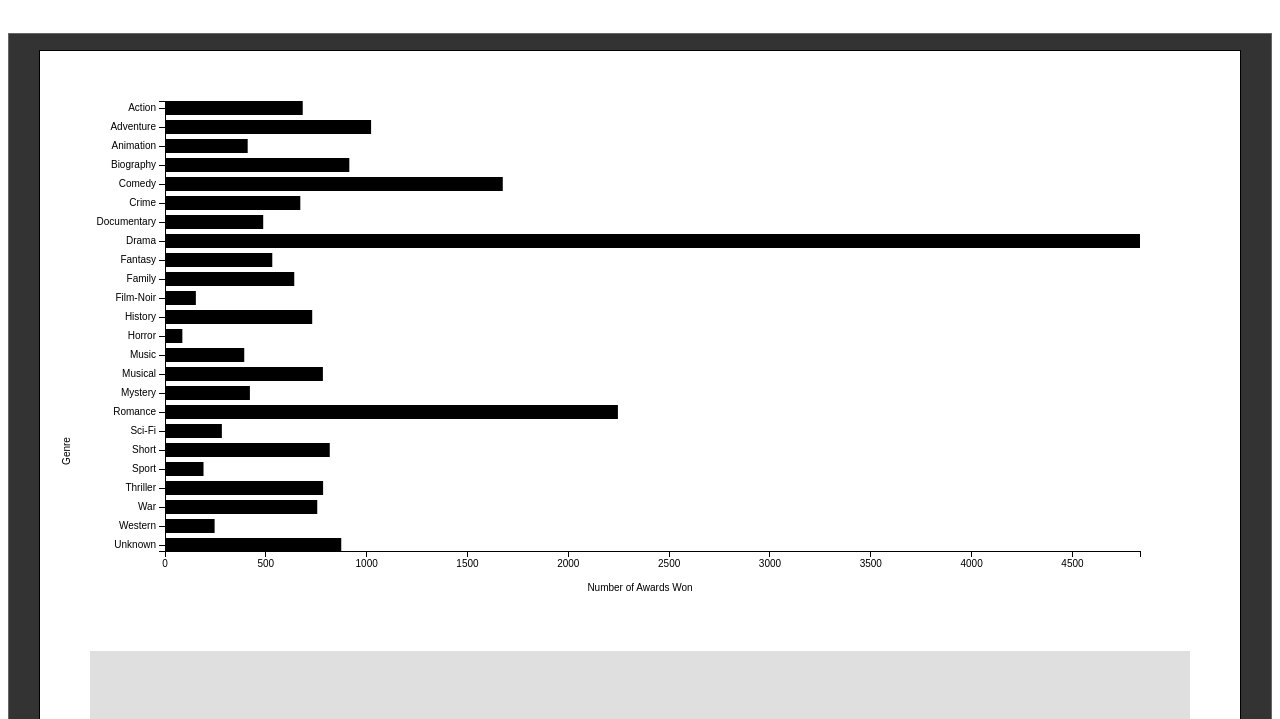
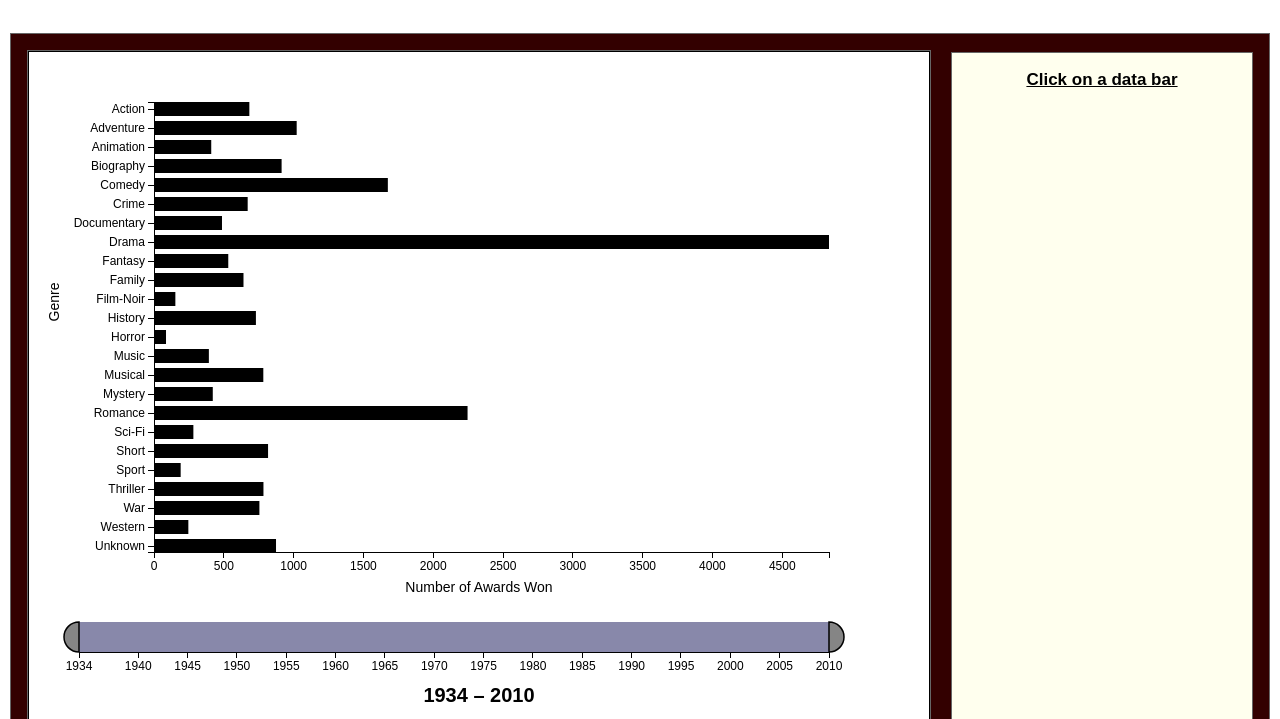
Before and after one commit to apr74/cs3300_p2, a plain HTML site: page index.html in a window 1280 px wide. Shown: the part 81-800 px from the top of the page. Drawn offline with nearby package versions, Linux system fonts and the light colour scheme.

Commit message:
added a few features: handles to the timeline bar, a text label for it, and a data box of the films when a bar is clicked on

```diff
--- a/index.html
+++ b/index.html
@@ -18,23 +18,10 @@ h3{
   	text-align: center;
   }
 
-
-p {
-	text-align: center;
-	text-indent: 50;
-	border:2px solid black;
-    padding:10px;
-    margin:30px;
-    display: block;
-    margin-top: 1em;
-    margin-bottom: 1em;
-    margin-left: 100;
-    margin-right: 100;
-    font-size: 30;
+  .axis_label {
+    font-size: 14px;
+    text-anchor: middle;
   }
-body {
-}
-
 
   .resize path {
     fill: #666;
@@ -50,7 +37,7 @@ body {
   }
 
   .brush .extent {
-  fill-opacity: .125;
+    fill: #8888aa;
     shape-rendering: crispEdges;
   }
 
@@ -63,19 +50,69 @@ svg {
     display: block;
     margin: auto;
     background-color: white;
-  font: 10px sans-serif;
+    font: 12px sans-serif;
   }
 
-text {
+  svg text{
+    /*unselectable text http://stackoverflow.com/questions/69430/is-there-a-way-to-make-text-unselectable-on-an-html-page*/
+    cursor: default;
+    -moz-user-select: -moz-none;
+    -khtml-user-select: none;
+    -webkit-user-select: none;
+    -ms-user-select: none;
+    user-select: none;
+  }
+
+  rect {
+    cursor: pointer;
+  }
+
+  #year_label {
+    font-size: 20px;
+    font-family: Arial, sans-serif;
+    font-weight: bold;
     text-anchor: middle;
   }
 
+  #dataBox {
+    stroke: black;
+    stroke-width: 1px;
+    fill: #eeeeee;
+  }
+
+  #dataBox_title {
+    font-size: 17px;
+    font-family: Arial, sans-serif;
+    text-align: center;
+    text-decoration: underline;
+  }
+
   #LargeGraph {
-  display: block;
-  margin: auto;
+    display: inline-block;
+    border: 1px solid #666666;
+    background-color: #333333;
+  }
+
+  #DataBox {
+    display: inline-block;
+    border: 1px solid #666666;
+    background-color: #ffffee;
+    margin-left: 1em;
+    overflow: auto;
+    text-align: left;
+  }
+
+  #wrapper {
+    text-align: center;
+  }
+
+  #main {
+    display: inline-block;
+    margin-left:auto;
+    margin-right:auto;
     padding: 1em;
     border: 1px solid #666666;
-  background-color: #333333;
+    background-color: #330000;
   }
 </style>
 
@@ -83,28 +120,127 @@ text {
 <h3>Academy Award Winners by Genre</h3>
 <script src="http://d3js.org/d3.v3.min.js"></script>
 
+<div id="wrapper">
+<div id="main">
   <div id="LargeGraph"></div>
+  <div id="DataBox"></div>
+</div>
+</div>
 
 <script>
-  var WIDTH = 1200;
-  var HEIGHT = 800;
-  var EDGES = {LEFT: 125, RIGHT: 1100, TOP: 50, BOTTOM: 500};
+  /*CONSTANTS*/
+  var WIDTH = 900;
+  var DATA_BOX_WIDTH = 300;
+  var HEIGHT = 700;
+  var EDGES = {LEFT: 125, RIGHT: 800, TOP: 50, BOTTOM: 500};
   var AXIS_LABEL_LEFT = 30;
   var AXIS_LABEL_BOTTOM = 540;
-  var BAR_HEIGHT = 14;
+  var BAR_SIZE = 14;
+  var YEAR_LABEL_POSITION = 650;
+  var sliderMargin = {top: 50, right: 50, bottom: 50, left: 50},
+    sliderWidth = WIDTH - sliderMargin.left - sliderMargin.right,
+    sliderHeight = HEIGHT - sliderMargin.top - sliderMargin.bottom,
+    sliderSize = 30;
 
-  var largeGraph = d3.select("#LargeGraph").append("svg").attr("width", WIDTH).attr("height", HEIGHT);
-  //var legend = largeGraph.append("rect").attr("width", 300).attr("height", 200);
-
-  var xScale, yScale, xAxis, yAxis;
+  /*GLOBAL VARIABLES*/
+  var currentGenre, currentStartYear, currentEndYear;
+  var xScale, yScale, xAxis, yAxis, xAxisLabel;
   var bars;
   var genreTotals = {};
+  var brush, brushg, currentYearsText;
+
+  /*SETUP*/
+  var largeGraph = d3.select("#LargeGraph").append("svg").attr("width", WIDTH).attr("height", HEIGHT);
+  var dataBox = d3.select("#DataBox")
+     .style("width", DATA_BOX_WIDTH + "px")
+     .style("height", HEIGHT + "px");
+  var dataTitle = dataBox.append("h3")
+      .attr("id", "dataBox_title")
+      .text("Click on a data bar");
+  var dataList = dataBox.append("ul");
+
   genreReset();
   //ensure that Unknown is at the end
   var genres = Object.keys(genreTotals);
   var unknownIndex = genres.indexOf("Unknown");
   genres.splice(unknownIndex, 1);
   genres.push("Unknown");
+
+
+  var data;
+  d3.csv("genresOfAcademyAwards.csv", function (academyData) {
+    data = academyData;
+
+    //create bars and y-axis
+    yScale = d3.scale.ordinal().domain(Object.keys(genreTotals)).rangeRoundPoints([EDGES.TOP, EDGES.BOTTOM]);
+    yAxis = d3.svg.axis().scale(yScale).orient("left");
+    largeGraph.selectAll("g.y.axis").call(yAxis);
+    bars = largeGraph.selectAll("rect").data(Object.keys(genreTotals)).enter().append("rect")
+      .attr("y", function(d){return yScale(d) - BAR_SIZE/2;})
+      .attr("height", BAR_SIZE)
+      .attr("x", EDGES.LEFT)
+      .on("click", function(d){
+        currentGenre = d;
+        updateDataBox();
+      });
+
+    //draw axis labels
+    xAxisLabel = largeGraph.append("text")
+      .attr("x", WIDTH / 2).attr("y", AXIS_LABEL_BOTTOM)
+      .attr("class", "axis_label")
+      .text("Number of Awards Won");
+    largeGraph.append("text")
+      .attr("transform", "rotate(-90, " + AXIS_LABEL_LEFT + ", " + EDGES.BOTTOM / 2 + ")" +
+      "translate(" + AXIS_LABEL_LEFT + ", " + EDGES.BOTTOM / 2 + ")")
+      .text("Genre").attr("class", "axis_label");
+    currentYearsText = largeGraph.append("text")
+      .attr("x", WIDTH / 2).attr("y", YEAR_LABEL_POSITION)
+      .attr("id", "year_label");
+
+    //initially draw bars, assuming default range is the whole timeline
+    filterAwards(1934, 2010);
+
+    //draw axes
+    largeGraph.append("g").attr("class", "x axis").attr("transform", "translate(0," + (EDGES.BOTTOM) + ")").call(xAxis);
+    largeGraph.append("g").attr("class", "axis").attr("transform", "translate(" + EDGES.LEFT + ", 0)").call(yAxis);
+
+    var x = d3.scale.linear()
+        .domain([1934, 2010])
+        .range([sliderMargin.left, sliderWidth]);
+    yearTicks = [1934, 1940];
+    while (yearTicks[yearTicks.length-1]<2010) {
+      yearTicks.push(yearTicks[yearTicks.length-1]+5);
+    }
+    var sliderAxis = d3.svg.axis().scale(x).orient("bottom").tickValues(yearTicks).tickFormat(d3.format(".0f"));
+    largeGraph.append("g")
+        .attr("class", "slider axis")
+        .attr("transform", "translate(0," + sliderHeight + ")")
+        .call(sliderAxis);
+
+    //set up brushing
+    brush = d3.svg.brush()
+        .x(x)
+        .extent([1934, 2010])
+        .on("brushend", brushend);
+
+    brushg = largeGraph.append("g")
+        .attr("class", "brush")
+        .call(brush);
+
+    brushg.selectAll("rect")
+        .attr("height", sliderSize)
+        .attr("transform", "translate(0," + (sliderHeight - sliderSize) + ")");
+
+    //handles on brush
+    //http://bl.ocks.org/mbostock/4349545
+    var arc = d3.svg.arc()
+      .outerRadius(sliderSize / 2)
+      .startAngle(0)
+      .endAngle(function(d, i) { return i ? -Math.PI : Math.PI; });
+    brushg.selectAll(".resize").append("path")
+        .attr("transform", "translate(0," +  (sliderHeight - sliderSize/2) + ")")
+        .attr("d", arc);
+  });
 
   function genreReset() {
     genreTotals = { "Action" : 0,
@@ -133,29 +269,7 @@ text {
                     "Unknown" : 0};
   }
 
-  var brush, brushg;
-  var sliderMargin = {top: 50, right: 50, bottom: 50, left: 50},
-    sliderWidth = WIDTH - sliderMargin.left - sliderMargin.right,
-    sliderHeight = HEIGHT - sliderMargin.top - sliderMargin.bottom;
-
-
-  function brushmove() {
-    console.log("brushmove called");
-
-    var extent = brush.extent();
-    var diff = extent[1] - extent[0];
-
-    //force span of at least 1 year
-    if(diff < 1) {
-      extent[1] = extent[0] + 1;
-    }
-
-    brush.extent(extent)(d3.select(this));
-  }
-
   function brushend() {
-    console.log("brushend called");
-
     var extent = brush.extent();
     var diff = extent[1] - extent[0];
 
@@ -174,6 +288,8 @@ text {
   }
 
   function filterAwards (yearStart, yearEnd) {
+    currentStartYear = yearStart;
+    currentEndYear = yearEnd;
     genreReset()
     data.forEach(function(d) {
       if (d.Year >= yearStart && d.Year <= yearEnd) {
@@ -185,7 +301,7 @@ text {
       }
     });
 
-    //get max and set x and y scales
+    //get max and set x scale
     var maxData = 0;
     for (var genre in genreTotals) {
       if (genreTotals.hasOwnProperty(genre) && genreTotals[genre] > maxData) {
@@ -198,67 +314,30 @@ text {
     xAxis = d3.svg.axis().scale(xScale).orient("bottom").tickFormat(d3.format(""));
     largeGraph.selectAll("g.x.axis").call(xAxis);
 
+    //update label
+    currentYearsText.text(currentStartYear + " – " + currentEndYear);
+
     //update data bars
     bars.attr("width", function(d){return xScale(genreTotals[d]) - xScale(0);});
   }
 
+  function updateDataBox() {
+    dataTitle.text(currentGenre + " (" + currentStartYear + " – " + currentEndYear + ")");
+    var genreOrEmpty = (currentGenre==="Unknown" ? "" : currentGenre);
 
-  var data;
+    dataList.html("");
+    var dataSet = {};
+    data.forEach(function(d) {
+      if (d.Genre === genreOrEmpty && d.Year >= currentStartYear && d.Year <= currentEndYear) {
+        dataSet[d.Nominee] = true;
+      }
+    });
 
-  d3.csv("genresOfAcademyAwards.csv", function (academyData) {
-    data = academyData;
-
-    //create bars and y-axis
-    yScale = d3.scale.ordinal().domain(Object.keys(genreTotals)).rangeRoundPoints([EDGES.TOP, EDGES.BOTTOM]);
-    yAxis = d3.svg.axis().scale(yScale).orient("left");
-    largeGraph.selectAll("g.y.axis").call(yAxis);
-    bars = largeGraph.selectAll("rect").data(Object.keys(genreTotals)).enter().append("rect")
-      .attr("y", function(d){return yScale(d) - BAR_HEIGHT/2;})
-      .attr("height", BAR_HEIGHT)
-      .attr("x", EDGES.LEFT);
-
-    //initially draw bars, assuming default range is the whole timeline
-    filterAwards(1934, 2010);
-
-    //draw axes
-    largeGraph.append("g").attr("class", "x axis").attr("transform", "translate(0," + (EDGES.BOTTOM) + ")").call(xAxis);
-    largeGraph.append("text").attr("x", WIDTH / 2).attr("y", AXIS_LABEL_BOTTOM).text("Number of Awards Won");
-    largeGraph.append("g").attr("class", "axis").attr("transform", "translate(" + EDGES.LEFT + ", 0)").call(yAxis);
-    largeGraph.append("text").attr("transform", "rotate(-90, " + AXIS_LABEL_LEFT + ", " + HEIGHT / 2 + ")" +
-      "translate(" + AXIS_LABEL_LEFT + ", " + HEIGHT / 2 + ")").text("Genre");
-
-    var x = d3.scale.linear()
-        .domain([1934, 2010])
-        .range([0, sliderWidth]);
-
-        yearTicks = [1934, 1940]
-        while (yearTicks[yearTicks.length-1]<2010) {
-          yearTicks.push(yearTicks[yearTicks.length-1]+5);
+    for(d in dataSet) {
+      dataList.append("li").text(d);
+    }
   }
 
-    var sliderAxis = d3.svg.axis().scale(x).orient("bottom").tickValues(yearTicks).tickFormat(d3.format(".0f"))
-
-    brush = d3.svg.brush()
-        .x(x)
-        .extent([1934, 2010])
-        .on("brush", brushmove)
-        .on("brushend", brushend);
-
-    largeGraph.append("g")
-        .attr("class", "slider axis")
-        .attr("transform", "translate(" + sliderMargin.left + "," + sliderHeight + ")")
-        .call(sliderAxis);
-
-    brushg = largeGraph.append("g")
-        .attr("class", "brush")
-        .call(brush);
-
-    brushg.selectAll("rect")
-        .attr("height", 100)
-        .attr("transform", "translate(" + sliderMargin.left + "," + 600 + ")");
-
-
-  });
 </script>
 
 </body>
```
Lines whose indentation alone changed are shown as unchanged.
